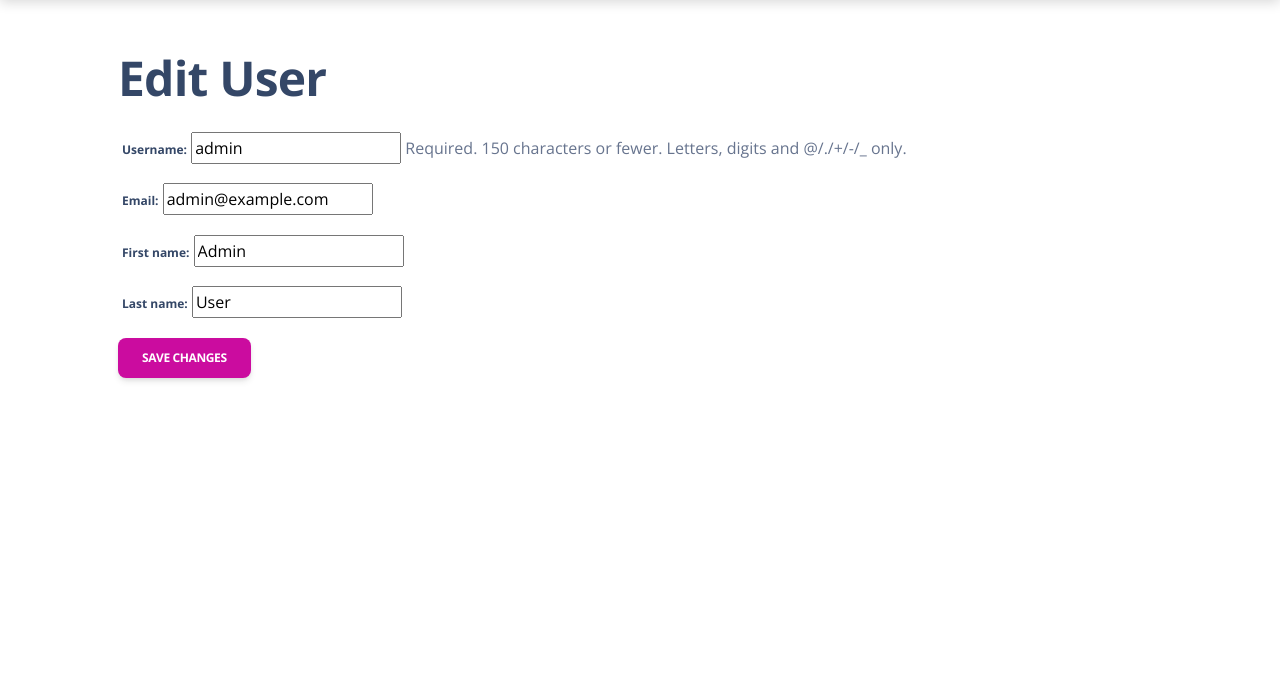
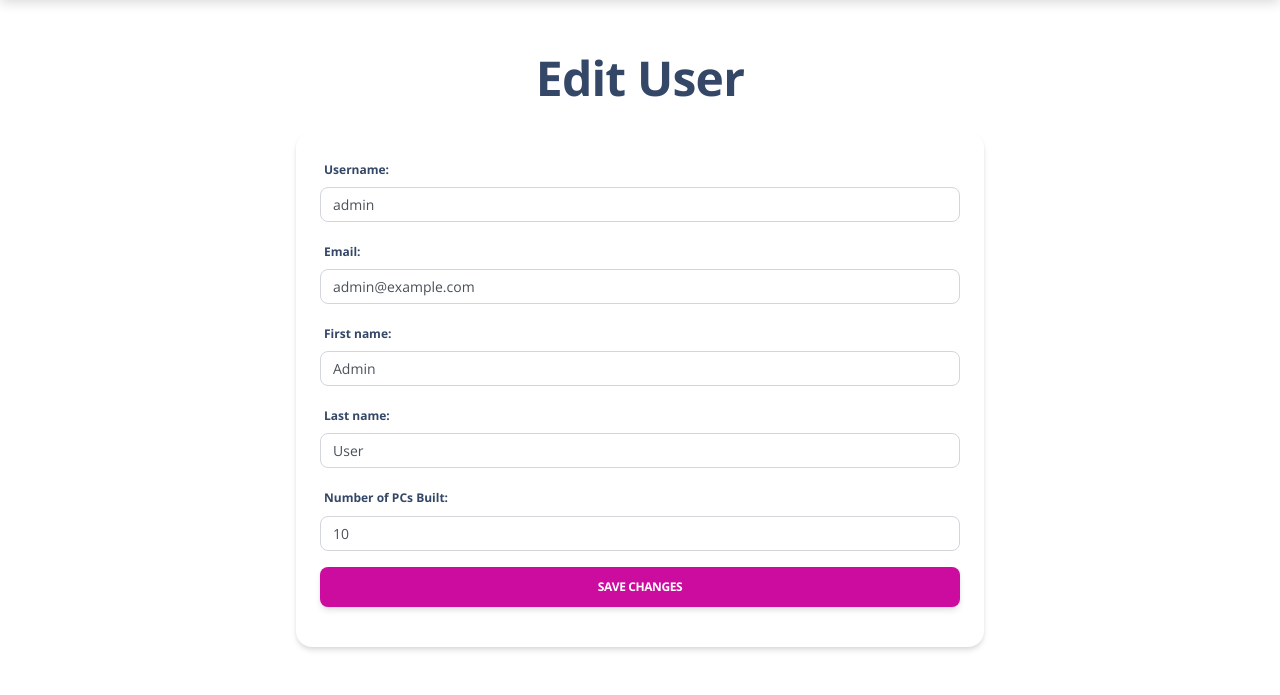
Before and after one commit to Gilgumish/computer-workshop, a Django app: page /edit_user/1/ in a window 1280 px wide. Shown: the part 105-800 px from the top of the page. Run offline with Django 5.2, Linux system fonts and the light colour scheme; a user stored in the database is signed in; data comes from the database, SQL or seed files in the repository; some libraries are stand-ins or nearby versions.

Commit message:
Add number_of_constructed_computers for masters in user_edit form

```diff
--- a/templates/workshop/edit_user.html
+++ b/templates/workshop/edit_user.html
@@ -1,12 +1,37 @@
 {% extends "base.html" %}
+{% load form_tags %}
 
 {% block content %}
 <div class="container mt-5">
-    <h1 class="mb-4">Edit User</h1>
-    <form method="post">
-        {% csrf_token %}
-        {{ form.as_p }}
-        <button type="submit" class="btn btn-primary">Save Changes</button>
-    </form>
+    <h1 class="mb-4 text-center">Edit User</h1>
+    <div class="row justify-content-center">
+        <div class="col-md-8">
+            <div class="card shadow-sm">
+                <div class="card-body">
+                    <form method="post">
+                        {% csrf_token %}
+                        <div class="mb-3">
+                            {{ form.username.label_tag }} {{ form.username|add_class:"form-control" }}
+                        </div>
+                        <div class="mb-3">
+                            {{ form.email.label_tag }} {{ form.email|add_class:"form-control" }}
+                        </div>
+                        <div class="mb-3">
+                            {{ form.first_name.label_tag }} {{ form.first_name|add_class:"form-control" }}
+                        </div>
+                        <div class="mb-3">
+                            {{ form.last_name.label_tag }} {{ form.last_name|add_class:"form-control" }}
+                        </div>
+                        {% if form.number_of_constructed_computers %}
+                        <div class="mb-3">
+                            {{ form.number_of_constructed_computers.label_tag }} {{ form.number_of_constructed_computers|add_class:"form-control" }}
+                        </div>
+                        {% endif %}
+                        <button type="submit" class="btn btn-primary w-100">Save Changes</button>
+                    </form>
+                </div>
+            </div>
+        </div>
+    </div>
 </div>
 {% endblock %}
--- a/workshop/forms.py
+++ b/workshop/forms.py
@@ -5,9 +5,33 @@ from .models import Component, Computer, Master, User
 
 
 class UserForm(forms.ModelForm):
+    number_of_constructed_computers = forms.IntegerField(
+        required=False,
+        label="Number of PCs Built",
+        widget=forms.NumberInput(attrs={"class": "form-control"}),
+    )
+
     class Meta:
         model = User
         fields = ["username", "email", "first_name", "last_name"]
+
+    def __init__(self, *args, **kwargs):
+        super().__init__(*args, **kwargs)
+        if self.instance.is_master:
+            self.fields["number_of_constructed_computers"].initial = self.instance.master.number_of_constructed_computers
+        else:
+            self.fields.pop("number_of_constructed_computers")
+
+    def save(self, commit=True):
+        user = super().save(commit=False)
+        if user.is_master:
+            master, created = Master.objects.get_or_create(user=user)
+            master.number_of_constructed_computers = self.cleaned_data.get("number_of_constructed_computers", master.number_of_constructed_computers)
+            if commit:
+                master.save()
+        if commit:
+            user.save()
+        return user
 
 
 class BaseComputerForm(forms.ModelForm):
```
